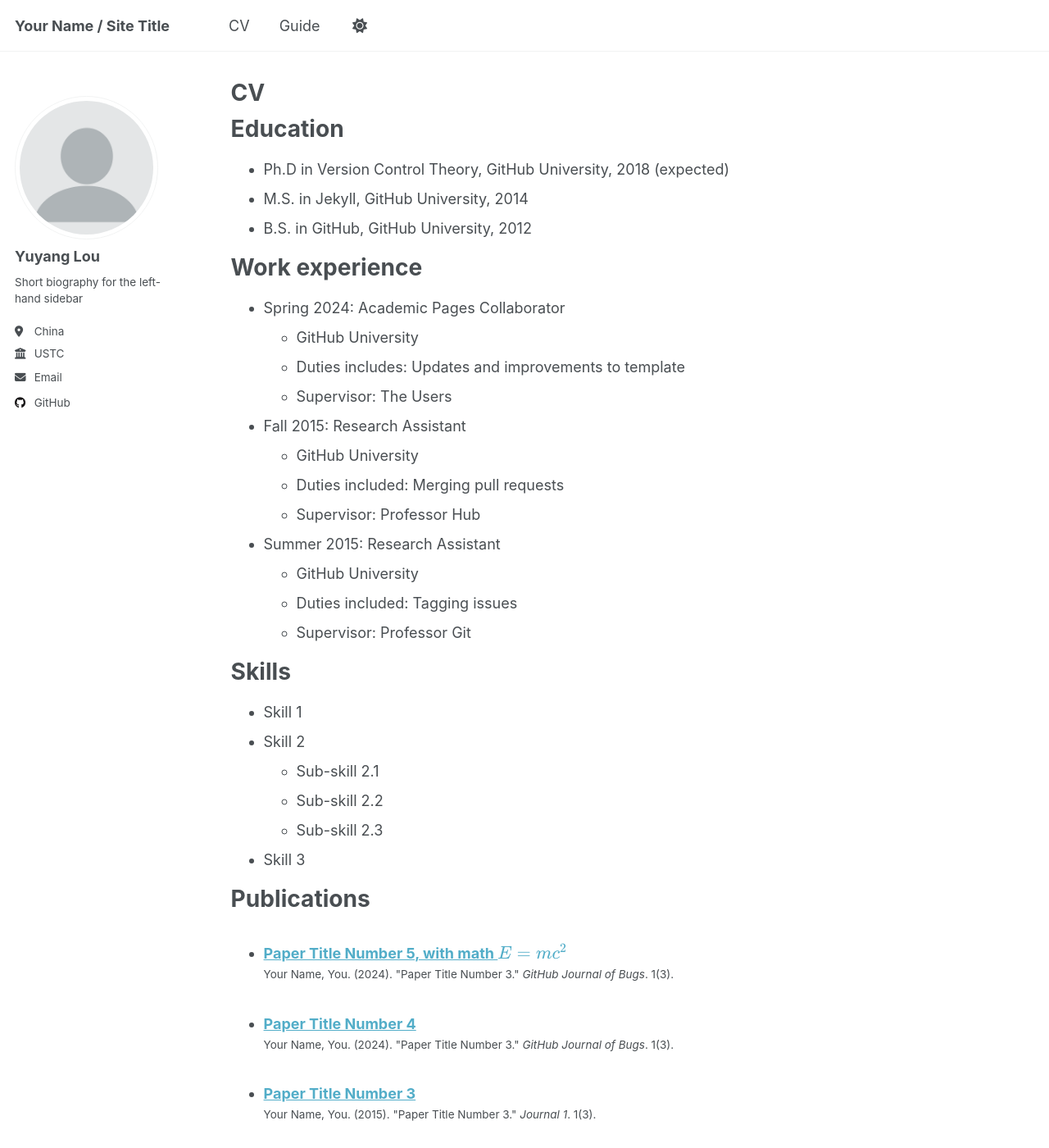
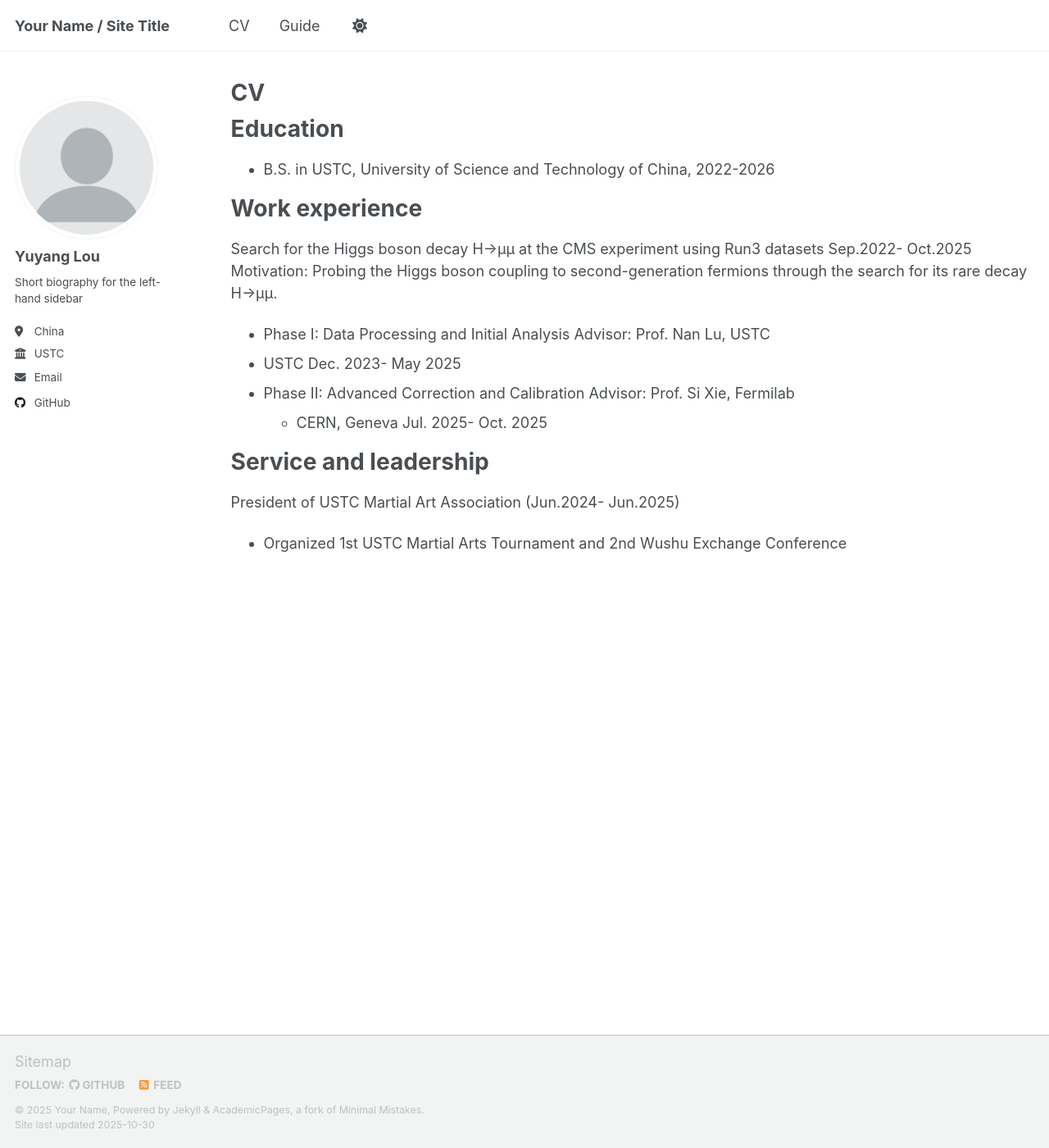
Before and after one commit to VMoonLightV/VMoonLightV.github.io, a Jekyll site: the page built from _pages/cv.md, in a window 1280 px wide and 1400 px high. Shown: the whole window at 82% size. Built offline with Jekyll 4.4.1, drawn with Linux system fonts in a browser that asks for light colours; a script that is not in the unit is left out; some of the changed text lies outside the part shown.

Commit message:
update basis

```diff
--- a/_pages/cv.md
+++ b/_pages/cv.md
@@ -11,54 +11,19 @@ redirect_from:
 
 Education
 ======
-* Ph.D in Version Control Theory, GitHub University, 2018 (expected)
-* M.S. in Jekyll, GitHub University, 2014
-* B.S. in GitHub, GitHub University, 2012
+* B.S. in USTC, University of Science and Technology of China, 2022-2026
 
 Work experience
 ======
-* Spring 2024: Academic Pages Collaborator
-  * GitHub University
-  * Duties includes: Updates and improvements to template
-  * Supervisor: The Users
-
-* Fall 2015: Research Assistant
-  * GitHub University
-  * Duties included: Merging pull requests
-  * Supervisor: Professor Hub
-
-* Summer 2015: Research Assistant
-  * GitHub University
-  * Duties included: Tagging issues
-  * Supervisor: Professor Git
-
-Skills
-======
-* Skill 1
-* Skill 2
-  * Sub-skill 2.1
-  * Sub-skill 2.2
-  * Sub-skill 2.3
-* Skill 3
-
-Publications
-======
-  <ul>{% for post in site.publications reversed %}
-    {% include archive-single-cv.html %}
-  {% endfor %}</ul>
-
-Talks
-======
-  <ul>{% for post in site.talks reversed %}
-    {% include archive-single-talk-cv.html  %}
-  {% endfor %}</ul>
-
-Teaching
-======
-  <ul>{% for post in site.teaching reversed %}
-    {% include archive-single-cv.html %}
-  {% endfor %}</ul>
+Search for the Higgs boson decay H→µµ at the CMS experiment using Run3 datasets				Sep.2022- Oct.2025
+Motivation: Probing the Higgs boson coupling to second-generation fermions through the search for its rare decay H→µµ.
+  - Phase I: Data Processing and Initial Analysis						Advisor: Prof. Nan Lu, USTC
+- USTC									Dec. 2023- May 2025
+- Phase II: Advanced Correction and Calibration					Advisor: Prof. Si Xie, Fermilab
+  - CERN, Geneva								Jul. 2025- Oct. 2025
 
 Service and leadership
 ======
-* Currently signed in to 43 different slack teams
+
+President of USTC Martial Art Association (Jun.2024- Jun.2025)
+- Organized 1st USTC Martial Arts Tournament and 2nd Wushu Exchange Conference
```
Also changed, not shown: _pages/about.md (+9 -1 lines).
